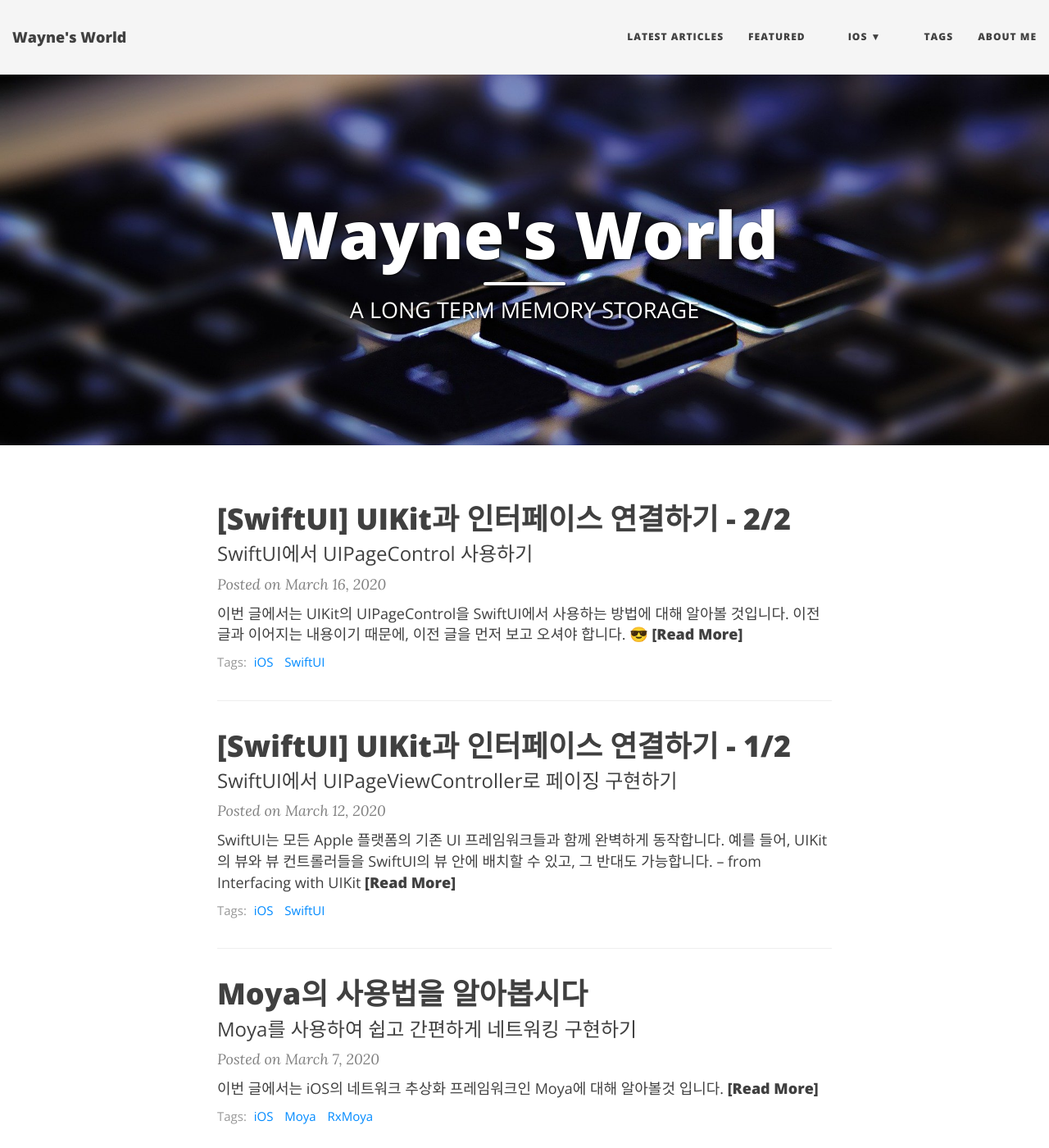
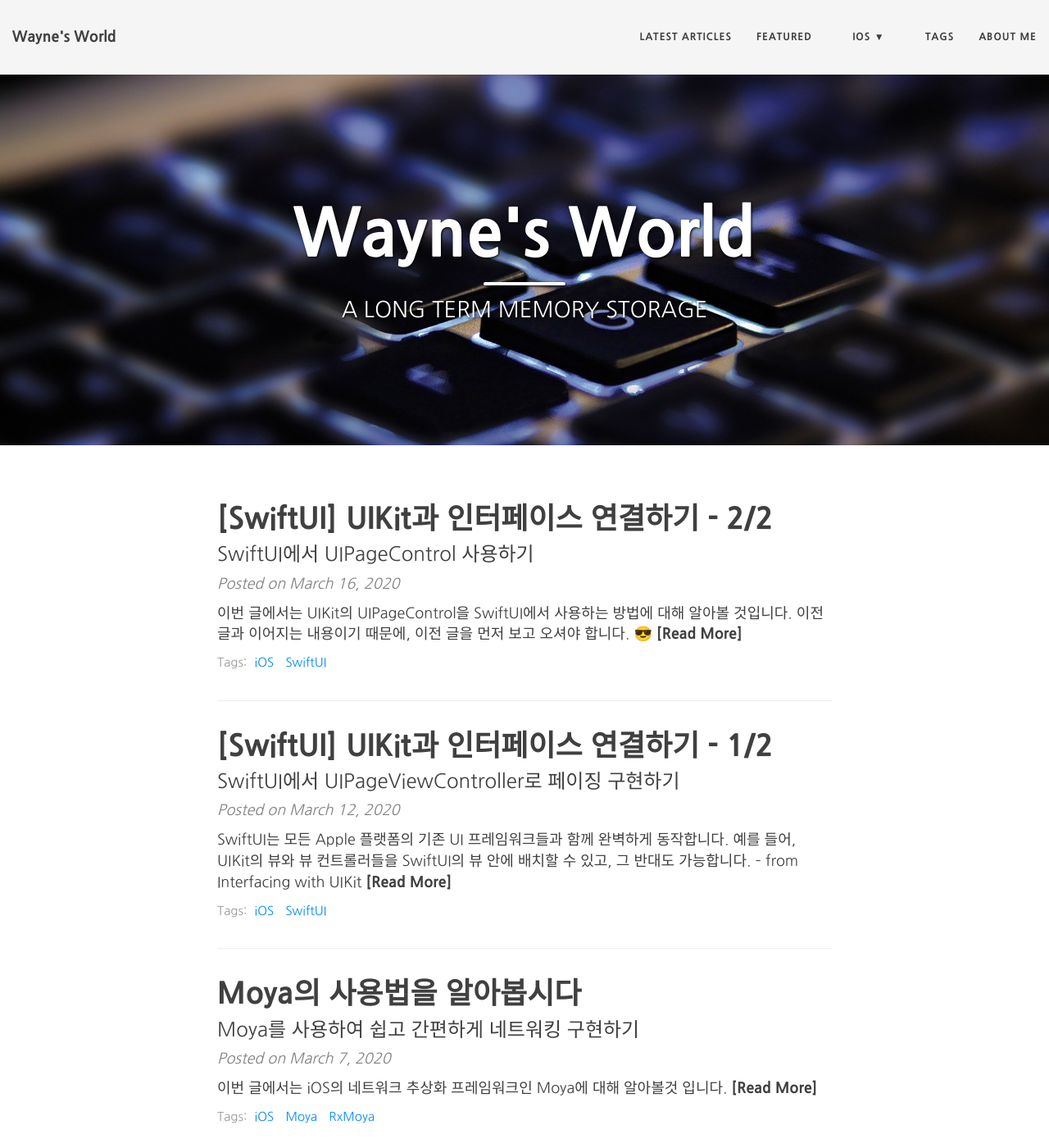
Before and after one commit to Mildwhale/mildwhale.github.io, a Jekyll site: the page built from index.html, in a window 1280 px wide and 1400 px high. Shown: the whole window at 82% size. Built offline with Jekyll 4.4.1, drawn with Linux system fonts in a browser that asks for light colours; nearby versions of some CDN libraries; the list of posts is cut into pages by our own code.

Commit message:
:lipstick: Font를 나눔고딕으로 변경

```diff
--- a/css/main.css
+++ b/css/main.css
@@ -3,11 +3,12 @@
 ---
 
 @import url("pygment_highlights.css");
+@import url('https://fonts.googleapis.com/css?family=Nanum+Gothic:400,700,800');
 
 /* --- General --- */
 
 body {
-  font-family: 'Lora', 'Times New Roman', serif;
+  font-family: 'Nanum Gothic', serif;
   font-size: 18px;
   color: #404040;
   position: relative;
@@ -22,7 +23,7 @@
   margin: 30px 0;
 }
 h1,h2,h3,h4,h5,h6 {
-  font-family: 'Open Sans', 'Helvetica Neue', Helvetica, Arial, sans-serif;
+  font-family: 'Nanum Gothic', serif;
   font-weight: 800;
 }
 a {
@@ -57,7 +58,7 @@
 }
 
 .main-explain-area {
-  font-family: 'Open Sans', 'Helvetica Neue', Helvetica, Arial, sans-serif;
+  font-family: 'Nanum Gothic', serif;
   padding: 15px inherit;
 }
 
@@ -108,7 +109,7 @@
 .navbar-custom {
   background-color: {{ site.navbar-col }};
   border-bottom: 1px solid #EAEAEA;
-  font-family: 'Open Sans', 'Helvetica Neue', Helvetica, Arial, sans-serif;
+  font-family: 'Nanum Gothic', serif;
   {% if site.navbar-img %}
   background-image: url({{ site.navbar-img | relative_url }});
   background-attachment: fixed;
@@ -289,7 +290,7 @@
   padding: 0;
 }
 footer .copyright {
-  font-family: 'Open Sans', 'Helvetica Neue', Helvetica, Arial, sans-serif;
+  font-family: 'Nanum Gothic', serif;
   text-align: center;
   margin-bottom: 0;
 }
@@ -355,7 +356,7 @@
   margin: 0 0 10px;
 }
 .post-preview .post-entry {
-  font-family: 'Open Sans', 'Helvetica Neue', Helvetica, Arial, sans-serif;
+  font-family: 'Nanum Gothic', serif;
 }
 .post-entry-container {
   display: inline-block;
@@ -392,7 +393,7 @@
 /* --- Tags --- */
 
 .blog-tags {
-  font-family: 'Open Sans', 'Helvetica Neue', Helvetica, Arial, sans-serif;
+  font-family: 'Nanum Gothic', serif;
   color: #999;
   font-size: 15px;
   margin-bottom: 30px;
@@ -485,7 +486,7 @@
   font-size: 27px;
   line-height: 1.1;
   display: block;
-  font-family: 'Open Sans', 'Helvetica Neue', Helvetica, Arial, sans-serif;
+  font-family: 'Nanum Gothic', serif;
   font-weight: 300;
   margin: 10px 0 0;
 }
@@ -510,7 +511,7 @@
   padding: 5px 10px;
   font-size: 11px;
   color: #EEE;
-  font-family: 'Open Sans', 'Helvetica Neue', Helvetica, Arial, sans-serif;
+  font-family: 'Nanum Gothic', serif;
   right: 0;
   bottom: 0;
   display: none;
@@ -594,7 +595,7 @@
 /* --- Pager --- */
 
 .pager li a {
-  font-family: 'Open Sans', 'Helvetica Neue', Helvetica, Arial, sans-serif;
+  font-family: 'Nanum Gothic', serif;
   text-transform: uppercase;
   font-size: 14px;
   font-weight: 800;
@@ -774,7 +775,7 @@
 }
 
 #full-tags-list {
-  font-family: 'Open Sans', 'Helvetica Neue', Helvetica, Arial, sans-serif;
+  font-family: 'Nanum Gothic', serif;
 }
 
 #full-tags-list .tag-entry {
```
